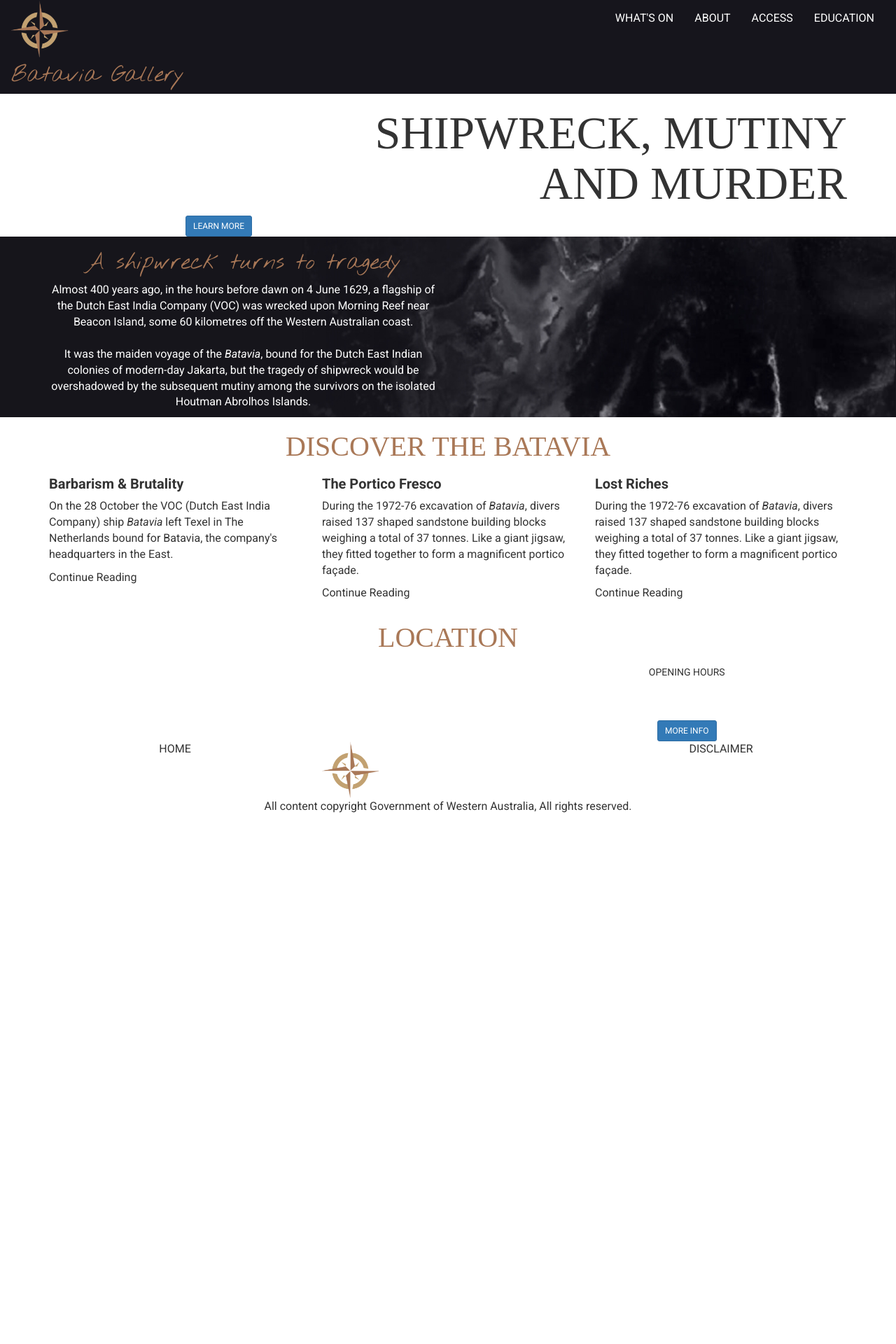
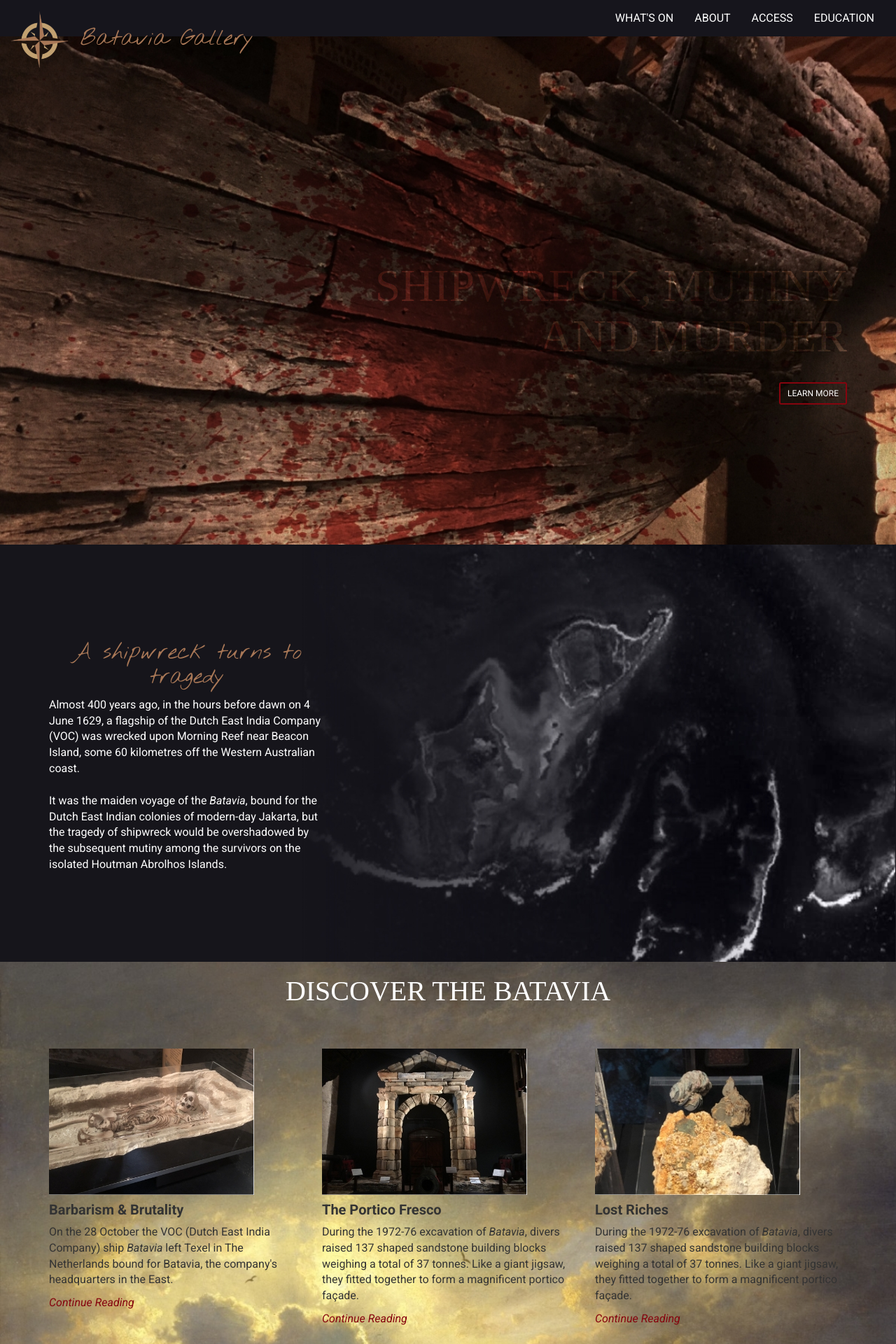
Before and after one commit to c-proctor/Batavia_site, a PHP site: page / in a window 1280 px wide. Shown: the top 1920 px of the page at 70% size. Before the commit the page ends 1161 px from the top, so only its background shows below. Run offline with PHP 8.4, Linux system fonts and the light colour scheme; some web fonts are replaced.

Commit message:
css cont.

```diff
--- a/index.html
+++ b/index.html
@@ -37,8 +37,8 @@
                     <span class="icon-bar"></span>
                     <span class="icon-bar"></span>
                 </button>
-                <img class="img-responsive" alt=“logo” src="images/logo.png">
-                <a class="navbar-brand" href="#">Batavia Gallery</a>
+
+                <a class="navbar-brand" href="#"><img class="img-responsive nav-image" alt=“logo” src="images/logo.png"> Batavia Gallery</a>
             </div>
             <div class="collapse navbar-collapse" id="myNavbar">
                 <ul class="nav navbar-nav navbar-right">
@@ -57,9 +57,9 @@
             <div class="row">
                 <div class="col-md-2">
                 </div>
-                <div class="col-md-10">
+                <div class="col-md-10 text-right">
                     <h1 class="text-right">SHIPWRECK, MUTINY <br>AND MURDER</h1>
-                    <button type="button" class="btn btn-primary btn-sm">LEARN MORE</button>
+                    <button type="button" class="btn btn-primary btn-sm learnmore">LEARN MORE</button>
                 </div>
             </div>
         </div>
@@ -67,8 +67,8 @@
     <section class="container-fluid aboutbg">
         <div class="container">
             <div class="row">
-                <div class="col-md-6 text-center">
-                    <h2> A shipwreck turns to tragedy </h2>
+                <div class="col-md-6 aboutdiv">
+                    <h2 class="text-center"> A shipwreck turns to tragedy </h2>
                     <p class="about-text"> Almost 400 years ago, in the hours before dawn on 4 June 1629, a flagship of the Dutch East India Company (VOC) was wrecked upon Morning Reef near Beacon Island, some 60 kilometres off the Western Australian coast. <br> <br> It was the maiden voyage of the <i>Batavia</i>, bound for the Dutch East Indian colonies of modern-day Jakarta, but the tragedy of shipwreck would be overshadowed by the subsequent mutiny among the survivors on the isolated Houtman Abrolhos Islands.</p>
                 </div>
                 <div class="col-md-6">
@@ -83,19 +83,22 @@
                     <h3 class="text-center">DISCOVER THE BATAVIA</h3>
                 </div>
                 <div class="col-md-4">
+                    <img class="img-responsive" alt="skeleton" src="images/skeleton.jpg">
                     <h4>Barbarism &amp; Brutality</h4>
                     <p>On the 28 October the VOC (Dutch East India Company) ship <i>Batavia</i> left Texel in The Netherlands bound for Batavia, the company's headquarters in the East.</p>
-                    <p>Continue Reading</p>
+                    <a class="continue" href="#">Continue Reading</a>
                 </div>
                 <div class="col-md-4">
+                    <img class="img-responsive" alt="skeleton" src="images/fresco.jpg">
                     <h4>The Portico Fresco</h4>
                     <p>During the 1972-76 excavation of <i>Batavia</i>, divers raised 137 shaped sandstone building blocks weighing a total of 37 tonnes. Like a giant jigsaw, they fitted together to form a magnificent portico façade.</p>
-                    <p>Continue Reading</p>
+                    <a class="continue" href="#">Continue Reading</a>
                 </div>
                 <div class="col-md-4">
+                    <img class="img-responsive" alt="skeleton" src="images/coin.jpg">
                     <h4>Lost Riches</h4>
                     <p>During the 1972-76 excavation of <i>Batavia</i>, divers raised 137 shaped sandstone building blocks weighing a total of 37 tonnes. Like a giant jigsaw, they fitted together to form a magnificent portico façade.</p>
-                    <p>Continue Reading</p>
+                    <a class="continue" href="#">Continue Reading</a>
                 </div>
             </div>
         </div>
@@ -108,13 +111,22 @@
                 </div>
                 <div class="col-md-7 map">
                     <!--map-->
-
+                    <iframe src="https://www.google.com/maps/embed?pb=!1m18!1m12!1m3!1d3381.4405397360224!2d115.74053151570227!3d-32.057331434753905!2m3!1f0!2f0!3f0!3m2!1i1024!2i768!4f13.1!3m3!1m2!1s0x2a32a171ad35d0b3%3A0xcd18ab60710a3de8!2sWA%20Shipwrecks%20Museum!5e0!3m2!1sen!2sau!4v1619589483222!5m2!1sen!2sau" width="565" height="445" style="border:0;" allowfullscreen="" loading="lazy"></iframe>
                 </div>
                 <div class="col-md-5 opening text-center">
                     <!--opening hours-->
                     <h5>OPENING HOURS</h5>
                     <div class="blocker"></div>
-                    <button type="button" class="btn btn-primary btn-sm">MORE INFO</button>
+                    <ul class="hours-list">
+                        <li>MONDAY</li>
+                        <li>TUESDAY</li>
+                        <li>WEDNESDAY</li>
+                        <li>THURSDAY</li>
+                        <li>FRIDAY</li>
+                        <li>SATURDAY</li>
+                        <li>SUNDAY</li>
+                    </ul>
+                    <button type="button" class="btn btn-primary btn-sm moreinfo">MORE INFO</button>
                 </div>
             </div>
         </div>
@@ -125,15 +137,17 @@
             <div class="row">
                 <div class="col-md-4 text-center">
                     <p>HOME</p>
+                    <img class="img-responsive socials" alt="socials" src="images/facebook-instagram.png">
                 </div>
                 <div class="col-md-4 text-center">
-                    <img class="img-responsive" alt=“logo” src="images/logo.png">
+                    <img class="img-responsive foot-logo" alt=“logo” src="images/logo.png">
                 </div>
                 <div class="col-md-4 text-center">
                     <p>DISCLAIMER</p>
+                    <img class="img-responsive socials" alt="socials" src="images/tumblr-twitter.png">
                 </div>
             </div>
-            <div class="text-center">
+            <div class="text-center copyright">
                 <p>All content copyright Government of Western Australia, All rights reserved.</p>
             </div>
         </div>
--- a/style.css
+++ b/style.css
@@ -27,18 +27,45 @@
     font-size: 2.0em;
 }
 
+.navbar-brand>img {
+    display: inline;
+}
+
 .navbar-toggle {
     background-color: white;
+}
+
+.herobg {
+    background: url("images/bfswrbr.jpg") no-repeat center center;
+    background-size: cover;
 }
 
 .herobg h1 {
     font-family: 'New Tegomin', serif;
     font-size: 4.1em;
+    color: #ffffff;
+    padding-bottom: 20px;
+    padding-top: 300px;
+    mix-blend-mode: overlay;
+}
+
+.learnmore {
+    background-color: transparent;
+    border-color: #86040e;
+    color: #ffffff;
+    border-width: 2px;
+    margin-bottom: 200px;
 }
 
 .aboutbg {
     background: url("images/about-bg.jpg") no-repeat center center;
     background-size: cover;
+}
+
+.aboutdiv {
+    padding-top: 10%;
+    padding-bottom: 10%;
+    padding-right: 15%;
 }
 
 .aboutbg h2 {
@@ -52,10 +79,17 @@
     font-weight: 400;
 }
 
+.discoverbg {
+    background: url("images/discover-bg.jpg") no-repeat center center;
+    background-size: cover;
+    padding-bottom: 80px;
+}
+
 .discoverbg h3 {
     font-family: 'New Tegomin', serif;
-    color: #a97857;
+    color: #ffffff;
     font-size: 2.5em;
+    padding-bottom: 50px;
 }
 
 .discoverbg h4 {
@@ -63,16 +97,72 @@
     font-size: 1.25em;
 }
 
+.continue {
+    color: #86040e;
+    font-style: italic;
+}
+
+.locationbg {
+    background: url("images/location-bg.jpg") no-repeat center center;
+    background-size: cover;
+}
+
 .locationbg h3 {
     font-family: 'New Tegomin', serif;
-    color: #a97857;
+    color: #ffffff;
     font-size: 2.5em;
+    padding-bottom: 50px;
+}
+
+.locationbg h5 {
+    font-weight: 800;
+    font-size: 1.5em;
+}
+
+.map {
+    padding-bottom: 60px;
+}
+
+.opening {
+    color: #ffffff;
+    padding-top: 80px;
 }
 
 .blocker {
     width: 133px;
-    height: 10px;
+    height: 3px;
     background-color: #ffffff;
     margin: auto;
     margin-bottom: 40px;
 }
+
+.hours-list {
+    list-style-type: none;
+    padding: 0px;
+    margin: 0px;
+}
+
+.moreinfo {
+    background-color: transparent;
+    border-color: #ffffff;
+    font-size: 1.0em;
+}
+
+footer {
+    background-color: #16151c;
+    color: #ffffff;
+    padding-top: 25px;
+}
+
+.foot-logo {
+    display: inline;
+}
+
+.socials {
+    display: inline;
+    padding-top: 15px;
+}
+
+.copyright {
+    padding-top: 20px;
+}
```
Also changed, not shown: images/bfswrbr.jpg (added), images/coin.jpg (added), images/discover-bg.jpg (added), images/facebook-instagram.png (added), images/fresco.jpg (added), images/hero-bg.jpg (added), images/location-bg.jpg (added), images/serhfv.jpg (added), images/skeleton.jpg (added), images/tumblr-twitter.png (added).
